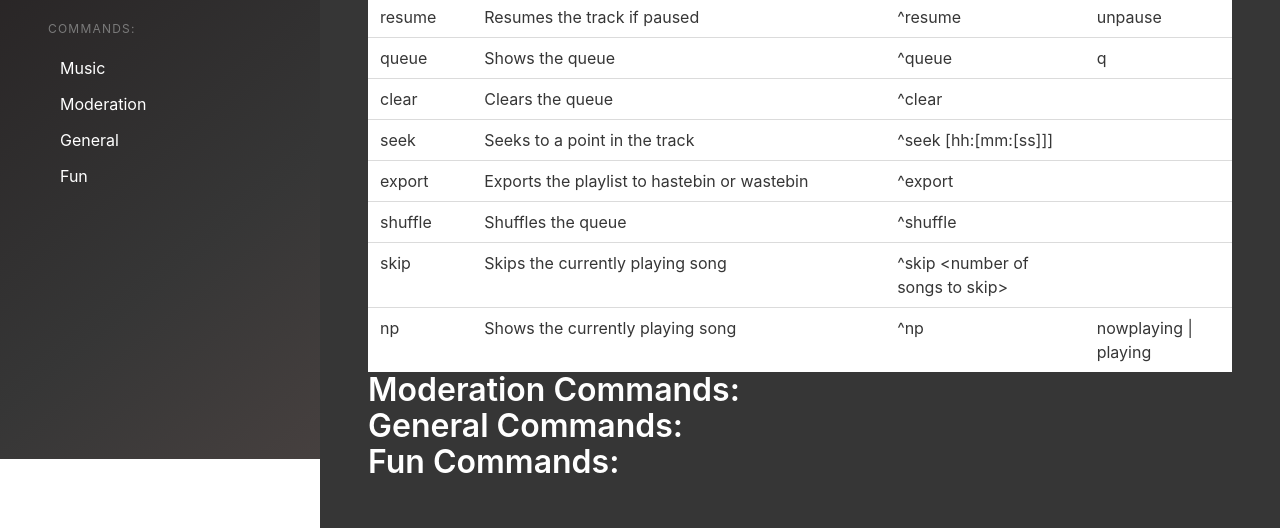
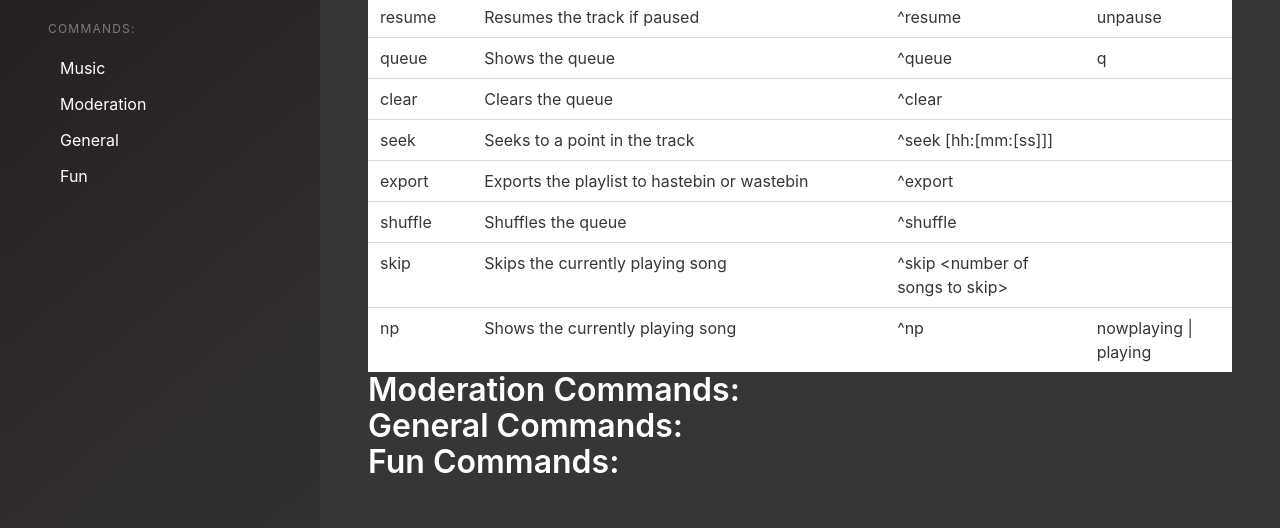
Before and after one commit to dondish/dondish.github.io, a plain HTML site: page docs/index.html in a window 1280 px wide. Shown: the part 393-921 px from the top of the page. Drawn offline with nearby package versions, Linux system fonts and the light colour scheme.

Commit message:
Nailed documentation

```diff
--- a/docs/index.html
+++ b/docs/index.html
@@ -44,9 +44,10 @@
     </div>
 </nav>
 <!-- Use columns only for desktops. -->
+<section class="hero is-dark is-bold">
 <div class="columns is-gapless is-hidden-touch is-dark is-bold">
     <div class="column is-one-quarter">
-        <section class="hero is-fullheight is-dark is-bold is-clipped">
+        <section class="hero is-fullheight is-clipped">
             <div class="hero-body">
                 <div class="container">
                     <h1 class="title">Documentation</h1>
@@ -170,5 +171,6 @@
         </section>
     </div>
 </div>
+</section>
 </body>
 </html>
```
